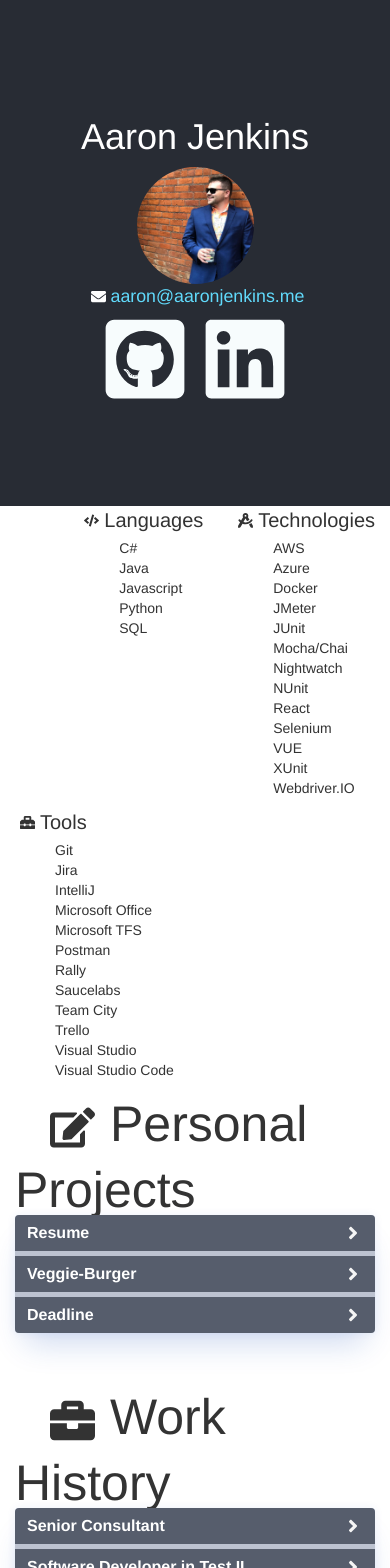
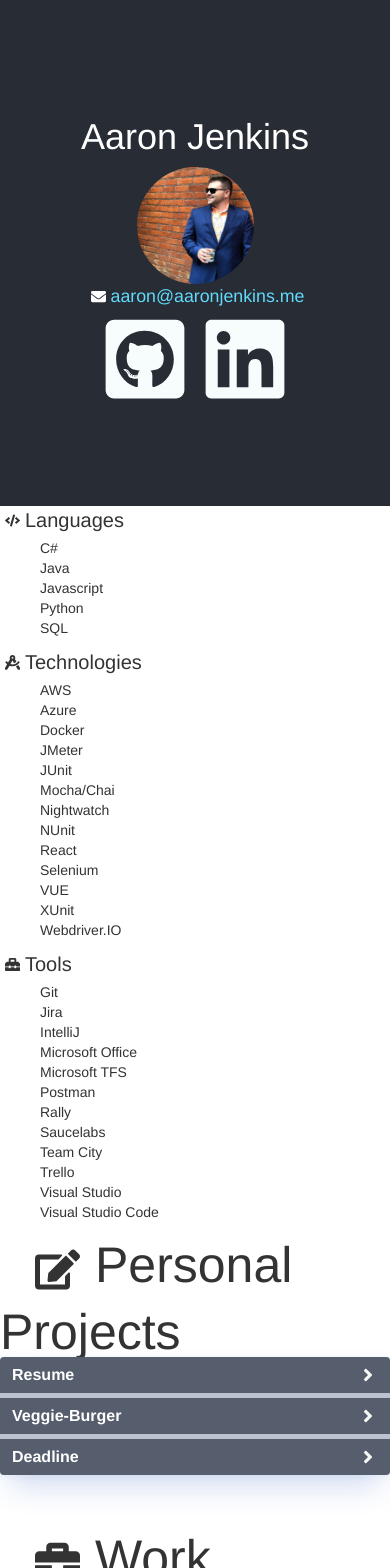
Before and after one commit to aaronjenkins/react-resume, a React (Create React App) app: page / in a window 390 px wide. Shown: the top 1568 px of the page. Built offline with nearby package versions, Linux system fonts and the light colour scheme.

Commit message:
responsive-ish

```diff
--- a/src/App.js
+++ b/src/App.js
@@ -34,24 +34,24 @@ class App extends Component {
                         </header>
                     </div>
                 </div>
-                <Container>
+                <Container fluid="md">
                     <Row>
-                        <Col />
-                        <Col>
+                    <Col />
+                        <Col sm>
                             <span className="App-list-title">
                                 <FaCode className="App-icons" />
                                 {'Languages'}
                             </span>
                             <List list={data.languages} />
                         </Col>
-                        <Col>
+                        <Col sm>
                             <span className="App-list-title">
                                 <FaDraftingCompass className="App-icons" />
                                 {'Technologies'}
                             </span>
                             <List list={data.technologies} />
                         </Col>
-                        <Col>
+                        <Col sm>
                             <span className="App-list-title">
                                 <FaToolbox className="App-icons" />
                                 {'Tools'}
@@ -59,16 +59,17 @@ class App extends Component {
                             <List list={data.tools} />
                         </Col>
                         <Col />
+
                     </Row>
                     <Row>
-                        <Col>
+                        <Col sm>
                             <span class="App-title-with-icon">
                                 <FaEdit className="App-icons-large" />
                                 {'Personal Projects'}
                                 <ProjectsAccordion projects={data.projects} />
                             </span>
                         </Col>
-                        <Col>
+                        <Col sm>
                             <span class="App-title-with-icon">
                                 <FaBriefcase className="App-icons-large" />
                                 {'Work History'}
```
